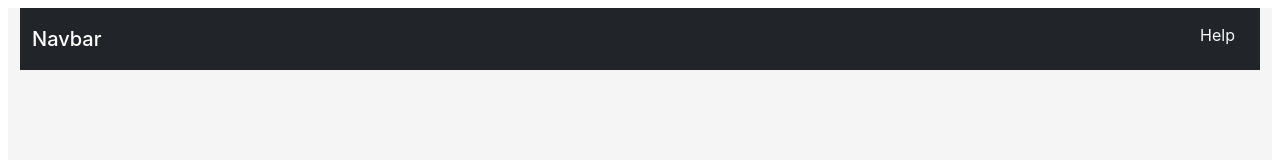
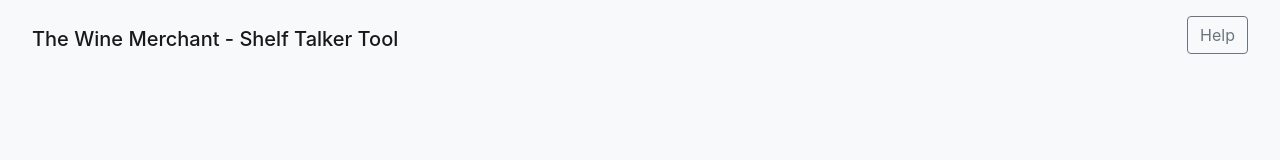
Before and after one commit to fkscott/shelf_talker, a Svelte app: page / in a window 1280 px wide. Shown: the top 160 px of the page. Built offline with nearby package versions, Linux system fonts and the light colour scheme.

Commit message:
added help modal content in separate component

```diff
--- a/public/index.html
+++ b/public/index.html
@@ -22,7 +22,7 @@
 	<script defer src='/build/bundle.js'></script>
 </head>
 
-<body>
+<body class="bg-light">
 
 
 </body>
--- a/src/App.svelte
+++ b/src/App.svelte
@@ -9,6 +9,9 @@
 	//import select content from outside files
 	import {lifestyle_options} from './lifestyle_options';
 	import {acclaim_sources} from './acclaim_sources.js';
+
+	//import other components
+	import Help from './Help.svelte';
 
 	//boolean to toggle template
 	let acclaim = true;
@@ -120,18 +123,33 @@
 </script>
 
 <main>
-<div class="container-xxl">
+	<div class="container-xxl">
+		<nav class="navbar navbar-light bg-light">
+			<div class="container-fluid">
+			<span class="navbar-brand mb-0 h1">The Wine Merchant - Shelf Talker Tool</span>
+				<button class="btn btn-outline-secondary" type="button" data-bs-toggle="modal" data-bs-target="#help-modal">Help</button>
+			</div>
+		</nav>
+	</div>
 
-<!-- As a heading -->
-<nav class="navbar navbar-dark bg-dark">
-	<div class="container-fluid">
-	  <span class="navbar-brand mb-0 h1">Navbar</span>
+	<!-- Vertically centered scrollable modal -->
+	<div class="modal fade" tabindex="-1" id="help-modal">
+		<div class="modal-dialog">
+		  <div class="modal-content">
+			<div class="modal-header">
+			  <h5 class="modal-title">How to use this tool!</h5>
+			  <button type="button" class="btn-close" data-bs-dismiss="modal" aria-label="Close"></button>
+			</div>
+			<div class="modal-body">
+			  <Help></Help>
+			</div>
+			<div class="modal-footer">
+			  <button type="button" class="btn btn-secondary" data-bs-dismiss="modal">Close</button>
+			</div>
+		  </div>
+		</div>
+	  </div>
 
-	  <button class="btn btn-default text-light " type="button">Help</button>
-
-	</div>
-  </nav>
-</div>
 
 	<div class="container" id="app-container">
 
@@ -403,7 +421,6 @@
 
 	main{
 		height: 100%;
-		background-color: whitesmoke;
 	}
 
 	#app-container{
--- a/src/Help.svelte
+++ b/src/Help.svelte
@@ -1,7 +1,20 @@
 <main>
+    <h6>Making a Shelf Talker</h6>
+    <p>Making a shelf talker is easy. Just start typing in the specifications of the wine and you will see the preview update on the left.
+        To switch between the Acclaim and Non-Acclaim template, just click their respective buttons at the top of the page.
+    </p>
+
+    <h6>Acclaim Template Options</h6>
+
+    <p>For the acclaim template, you can select a source from the dropdown, or enter your own by selecting <em>Custom Source
+    </em> from the dropdown menu and typing in the name of the source in <em>Custom Acclaim Source</em> box.</p>
+
+    <p>You can also select different "Lifestyle" options (vegan, gluten free, biodynamic, etc.) from the dropdown below <em>Custom Acclaim Source</em></p>
+
+    <h6>Downloading a Shelf Talker</h6>
+
+    <p>Once you are happy with your design, just click the <em>Export Shelf Talker</em> button. A dialog will pop up notifying you that the shelf talker
+    is ready for download. After that, you can click the <em>Download Shelf Talker</em> button for an image of your design.</p>
+
 
 </main>
-
-<style>
-
-</style>
```
